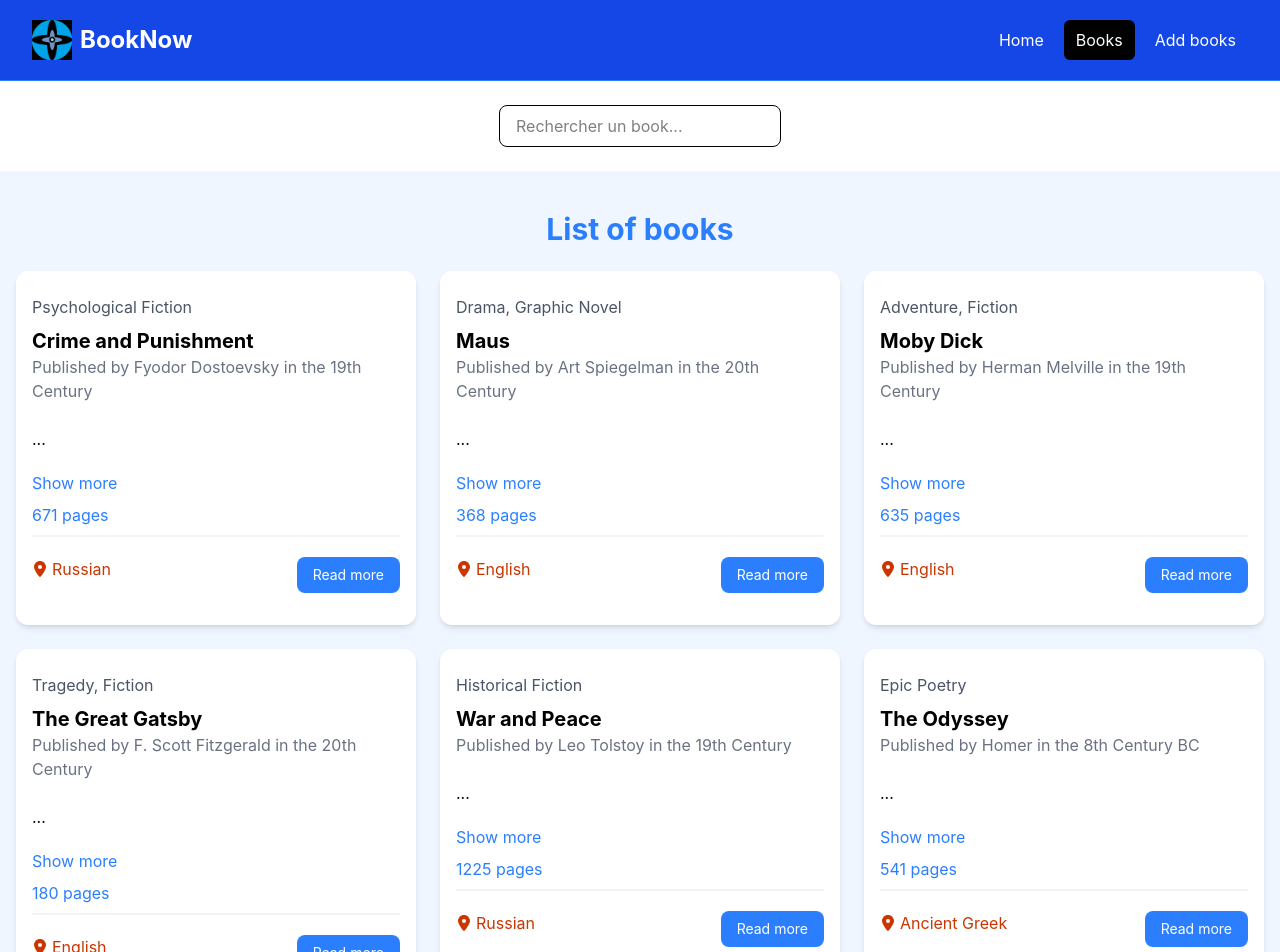
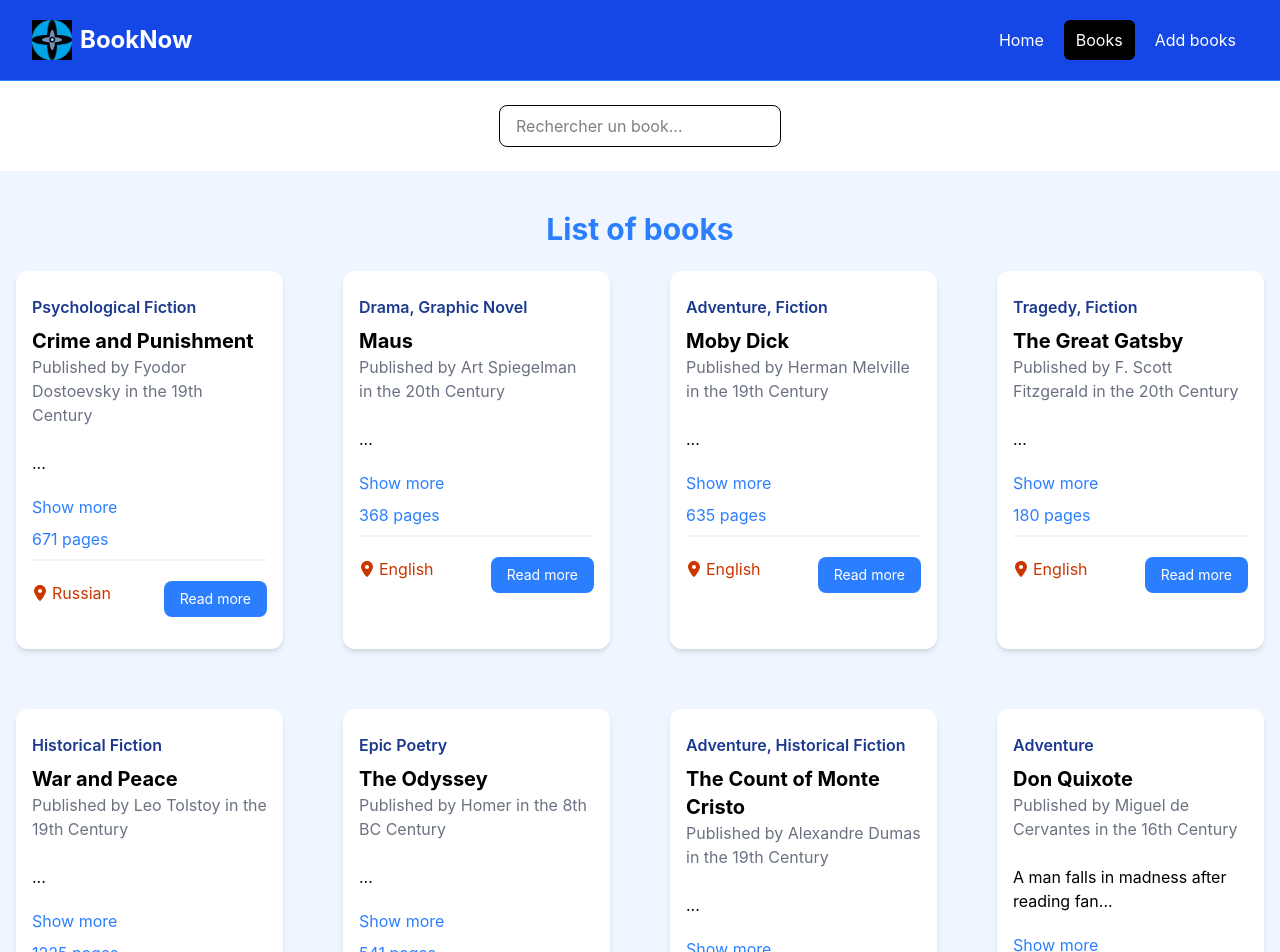
Before and after one commit to AlBalboni/projet-final, a React (Vite) app: page /books in a window 1280 px wide. Shown: the top 952 px of the page. Built offline with nearby package versions, Linux system fonts and the light colour scheme; data requests are answered from the project's data file.

Commit message:
changed design homepage

```diff
--- a/books.json
+++ b/books.json
@@ -1,92 +1,94 @@
 {
   "books": [
     {
-      "id": "1",
+      "id": 1,
       "title": "Crime and Punishment",
       "author": "Fyodor Dostoevsky",
       "genre": "Psychological Fiction",
       "language": "Russian",
-      "century": "19th Century",
+      "century": "19th",
       "pageCount": 671,
       "description": ""
     },
     {
-      "id": "2",
+      "id": 2,
       "title": "Maus",
       "author": "Art Spiegelman",
       "genre": "Drama, Graphic Novel",
       "language": "English",
-      "century": "20th Century",
+      "century": "20th",
       "pageCount": 368,
       "description": ""
     },
     {
-      "id": "3",
+      "id": 3,
       "title": "Moby Dick",
       "author": "Herman Melville",
       "genre": "Adventure, Fiction",
       "language": "English",
-      "century": "19th Century",
+      "century": "19th",
       "pageCount": 635,
       "description": ""
     },
     {
-      "id": "4",
+      "id": 4,
       "title": "The Great Gatsby",
       "author": "F. Scott Fitzgerald",
       "genre": "Tragedy, Fiction",
       "language": "English",
-      "century": "20th Century",
+      "century": "20th",
       "pageCount": 180,
       "description": ""
     },
     {
-      "id": "5",
+      "id": 5,
       "title": "War and Peace",
       "author": "Leo Tolstoy",
       "genre": "Historical Fiction",
       "language": "Russian",
-      "century": "19th Century",
+      "century": "19th",
       "pageCount": 1225,
       "description": ""
     },
     {
-      "id": "6",
+      "id": 6,
       "title": "The Odyssey",
       "author": "Homer",
       "genre": "Epic Poetry",
       "language": "Ancient Greek",
-      "century": "8th Century BC",
+      "century": "8th BC",
       "pageCount": 541,
       "description": ""
     },
     {
-      "id": "7",
+      "id": 7,
       "title": "The Count of Monte Cristo",
       "author": "Alexandre Dumas",
       "genre": "Adventure, Historical Fiction",
       "language": "French",
-      "century": "19th Century",
+      "century": "19th",
       "pageCount": 1276,
       "description": ""
     },
     {
       "title": "Don Quixote",
+      "author": "Miguel de Cervantes",
+      "genre": "Adventure",
+      "language": "Spanish",
+      "century": "16th",
+      "pageCount": "600",
       "description": "A man falls in madness after reading fantasy books.",
-      "BoxOffice": null,
-      "Country": null,
-      "Director": null,
-      "Genre": null,
-      "id": "Mr5ABKO"
+      "id": 8
     },
     {
+      "id": 9,
       "title": "Watchmen",
-      "description": "Superheroes are washed.",
-      "BoxOffice": null,
-      "Country": null,
-      "Director": null,
-      "Genre": null,
-      "id": "gN_8RWy"
+      "author": "Alan Moore",
+      "genre": "Graphic Novel",
+      "language": "English",
+      "century": "20th",
+      "pageCount": "400",
+      "description": "Superheroes are washed."
     }
   ]
 }
--- a/src/components/BookList.jsx
+++ b/src/components/BookList.jsx
@@ -5,7 +5,7 @@ import Spinner from "./Spinner";
 const recupBooks = async ({ isHome }) => {
   const BASE_URL = import.meta.env.VITE_API_URL;
   const apiUrl = isHome
-    ? `${BASE_URL}/books?limit=3`
+    ? `${BASE_URL}/books?_sort=id&_order=desc`
     : `${BASE_URL}/books`;
   const response = await fetch(apiUrl);
   if (!response.ok) throw new Error("Server error...");
@@ -23,14 +23,15 @@ const BookList = ({ isHome = false, search="" }) => {
       .catch((e) => setError(e.message))
       .finally(() => setLoading(false));
   }, []);
-const filteredData = data.filter((book) => book.title.toLowerCase().includes(search.toLowerCase()));
+const filteredData = data.filter((book) => book.title.toLowerCase().includes(search.toLowerCase()))
+.slice(0, isHome ? 4 : data.length);
   return (
     <section className="bg-blue-50 px-4 py-10">
       <div className="container-xl lg:container m-auto">
         <h2 className="text-3xl font-bold text-blue-500 mb-6 text-center">
           {isHome ? "Recent Books" : "List of books"}
         </h2>
-        <div className="grid grid-cols-1 md:grid-cols-3 gap-6">
+        <div className="grid grid-cols-1 md:grid-cols-4 gap-15">
           {loading && <Spinner loading={loading} />}
           {error && <p>Error: {error}</p>}
           {!error &&
--- a/src/components/BookListItem.jsx
+++ b/src/components/BookListItem.jsx
@@ -7,16 +7,16 @@ const BookListItem = ({ book }) => {
 
   let description = book.description;
   if (!showFullDesc) {
-    description = description.substring(0, 90) + "...";
+    description = description.substring(0, 40) + "...";
   }
 
   return (
     <div className="bg-white rounded-xl shadow-md relative">
       <div className="p-4">
         <div className="mb-6">
-          <div className="text-gray-600 my-2">{book.genre}</div>
+          <div className="text-blue-900 my-2 font-semibold">{book.genre}</div>
           <h3 className="text-xl font-bold">{book.title}</h3>
-          <h4 className="text-gray-500 mb-2">Published by {book.author} in the {book.century}</h4>
+          <h4 className="text-gray-500 mb-2">Published by {book.author} in the {book.century} Century</h4>
         </div>
 
         <div className="mb-5">{description}</div>
--- a/src/components/CardContainer.jsx
+++ b/src/components/CardContainer.jsx
@@ -1,3 +1,4 @@
+import { Link } from "react-router-dom";
 import Card from "./Card";
 
 const CardContainer = () => {
@@ -10,25 +11,25 @@ const CardContainer = () => {
             <p className="mt-2 mb-4">
               Analyze the most popular books and find your next book to read
             </p>
-            <a
-              href="/books.html"
+            <Link
+              to="/books"
               className="inline-block bg-black text-white rounded-lg px-4 py-2 hover:bg-gray-700"
             >
               Browse Books
-            </a>
+            </Link>
           </Card>
 
           <Card bg="bg-blue-100">
-            <h2 className="text-2xl font-bold">For Employers</h2>
+            <h2 className="text-2xl font-bold">For editors</h2>
             <p className="mt-2 mb-4">
               Add the books you want to see and the
             </p>
-            <a
-              href="/add-books.html"
+            <Link
+              to="/add-books"
               className="inline-block bg-blue-500 text-white rounded-lg px-4 py-2 hover:bg-blue-600"
             >
               Add a book
-            </a>
+            </Link>
           </Card>
         </div>
       </div>
--- a/src/components/Hero.jsx
+++ b/src/components/Hero.jsx
@@ -1,6 +1,6 @@
 const Hero = ({
-  title = "Cherchez ce que vous voulez!",
-  subTitle = "parmis toutes les options possibles...",
+  title = "Find your next book to read!",
+  subTitle = "Look up the most popular books and lose yourself in the greatest stories ever told",
 }) => {
   return (
     <section className="bg-blue-700 py-20 mb-4">
```
